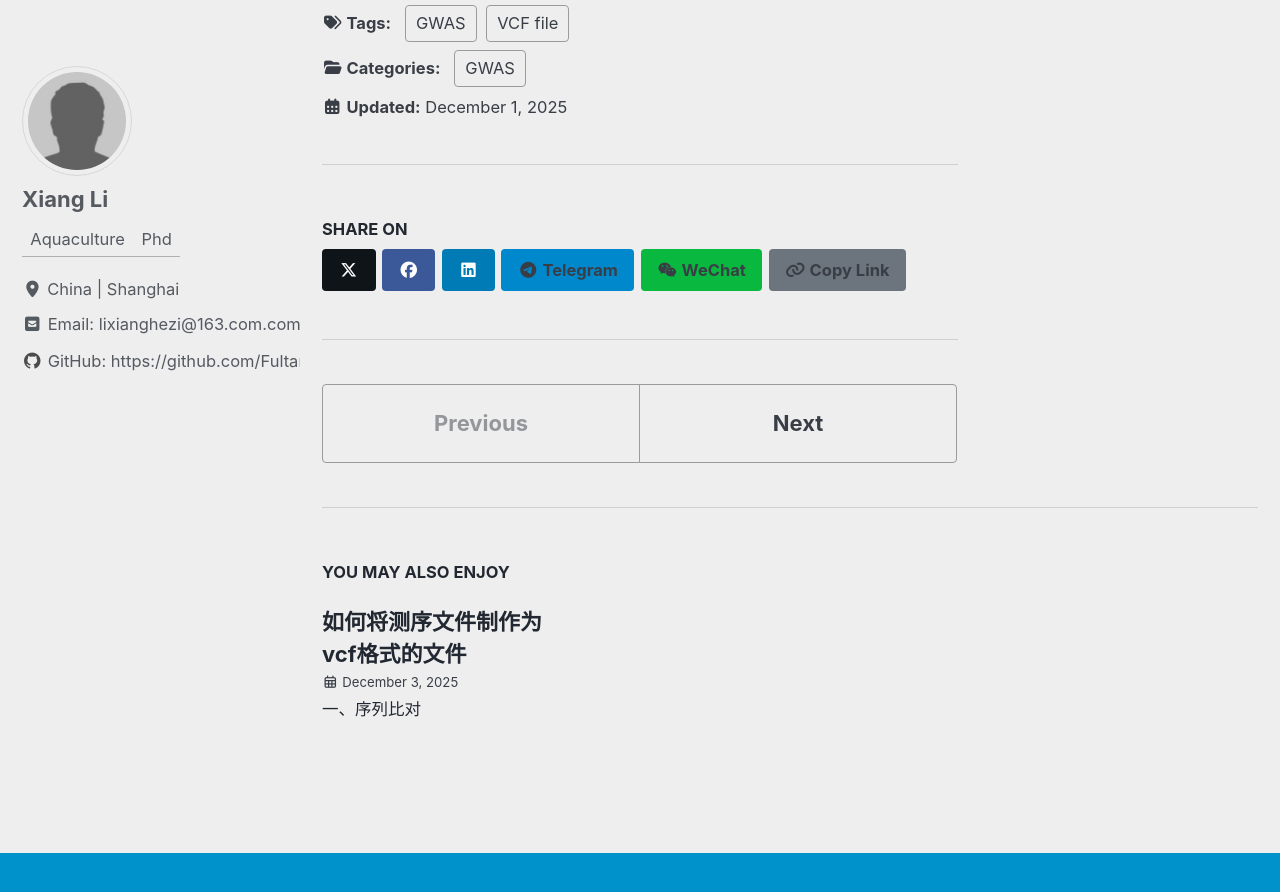
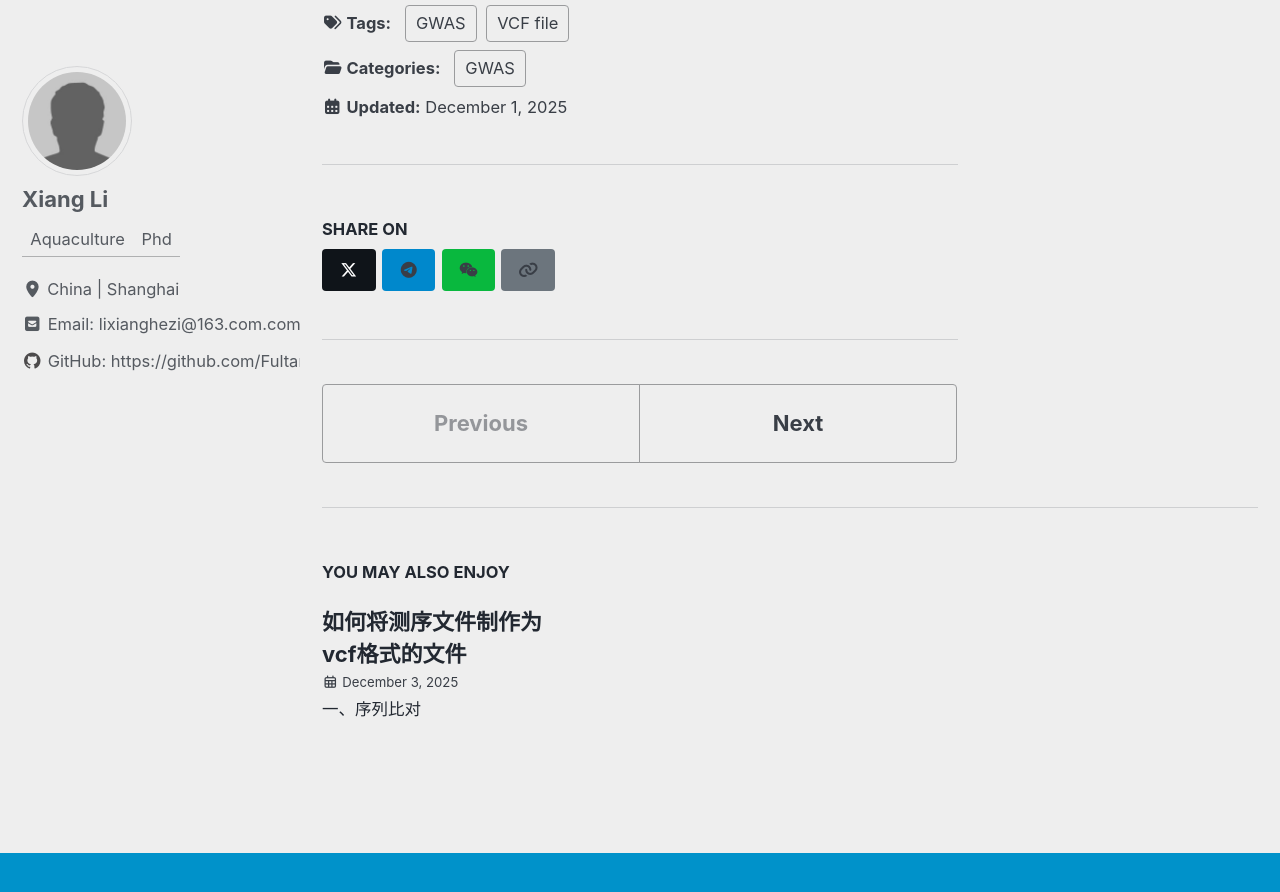
Before and after one commit to Fultar/Fultar.github.io, a Jekyll site: the page built from _posts/2025-12-01-learn-gwas-from-vcf.md, in a window 1280 px wide and 900 px high, scrolled down 4014 px. Shown: the top 892 px of the window. Built offline with Jekyll 4.4.1, drawn with Linux system fonts in a browser that asks for light colours; cached includes are drawn as plain includes; comment, search, counter and statistics services are not loaded.

Commit message:
Update social-share.html

```diff
--- a/_includes/social-share.html
+++ b/_includes/social-share.html
@@ -5,22 +5,14 @@
     <i class="fab fa-fw fa-x-twitter" aria-hidden="true"></i>
   </a>
 
-  <a href="https://www.facebook.com/sharer/sharer.php?u={{ page.url | absolute_url | url_encode }}" class="btn btn--facebook" aria-label="Share on Facebook" onclick="window.open(this.href, 'window', 'left=20,top=20,width=500,height=500,toolbar=1,resizable=0'); return false;" title="{{ site.data.ui-text[site.locale].share_on_label | default: 'Share on' }} Facebook">
-    <i class="fab fa-fw fa-facebook" aria-hidden="true"></i>
-  </a>
-
-  <a href="https://www.linkedin.com/shareArticle?mini=true&url={{ page.url | absolute_url }}" class="btn btn--linkedin" aria-label="Share on LinkedIn" onclick="window.open(this.href, 'window', 'left=20,top=20,width=500,height=500,toolbar=1,resizable=0'); return false;" title="{{ site.data.ui-text[site.locale].share_on_label | default: 'Share on' }} LinkedIn">
-    <i class="fab fa-fw fa-linkedin" aria-hidden="true"></i>
-  </a>
-
   <!-- Telegram -->
-  <a href="https://t.me/share/url?url={{ page.url | absolute_url | url_encode }}&text={{ page.title | url_encode }}" class="btn btn--telegram" onclick="window.open(this.href, 'window', 'left=20,top=20,width=500,height=500,toolbar=1,resizable=0'); return false;" title="{{ site.data.ui-text[site.locale].share_on_label | default: 'Share on' }} Telegram"><i class="fab fa-fw fa-telegram" aria-hidden="true"></i><span> Telegram</span></a>
+  <a href="https://t.me/share/url?url={{ page.url | absolute_url | url_encode }}&text={{ page.title | url_encode }}" class="btn btn--telegram" onclick="window.open(this.href, 'window', 'left=20,top=20,width=500,height=500,toolbar=1,resizable=0'); return false;" title="{{ site.data.ui-text[site.locale].share_on_label | default: 'Share on' }} Telegram"><i class="fab fa-fw fa-telegram" aria-hidden="true"></i></a>
 
   <!-- WeChat -->
-  <a href="#" class="btn btn--wechat" onclick="showWeChatQR(); return false;" title="{{ site.data.ui-text[site.locale].share_on_label | default: 'Share on' }} WeChat"><i class="fab fa-fw fa-weixin" aria-hidden="true"></i><span> WeChat</span></a>
+  <a href="#" class="btn btn--wechat" onclick="showWeChatQR(); return false;" title="{{ site.data.ui-text[site.locale].share_on_label | default: 'Share on' }} WeChat"><i class="fab fa-fw fa-weixin" aria-hidden="true"></i></a>
 
   <!-- Copy Link -->
-  <a href="#" class="btn btn--link" onclick="copyLink(); return false;" title="Copy Link"><i class="fas fa-fw fa-link" aria-hidden="true"></i><span> Copy Link</span></a>
+  <a href="#" class="btn btn--link" onclick="copyLink(); return false;" title="Copy Link"><i class="fas fa-fw fa-link" aria-hidden="true"></i></a>
 <!-- WeChat QR Code Modal -->
 <div id="wechat-modal" style="display:none; position:fixed; top:0; left:0; width:100%; height:100%; background:rgba(0,0,0,0.7); z-index:9999; justify-content:center; align-items:center;">
   <div style="background:white; padding:20px; border-radius:8px; text-align:center;">
```
